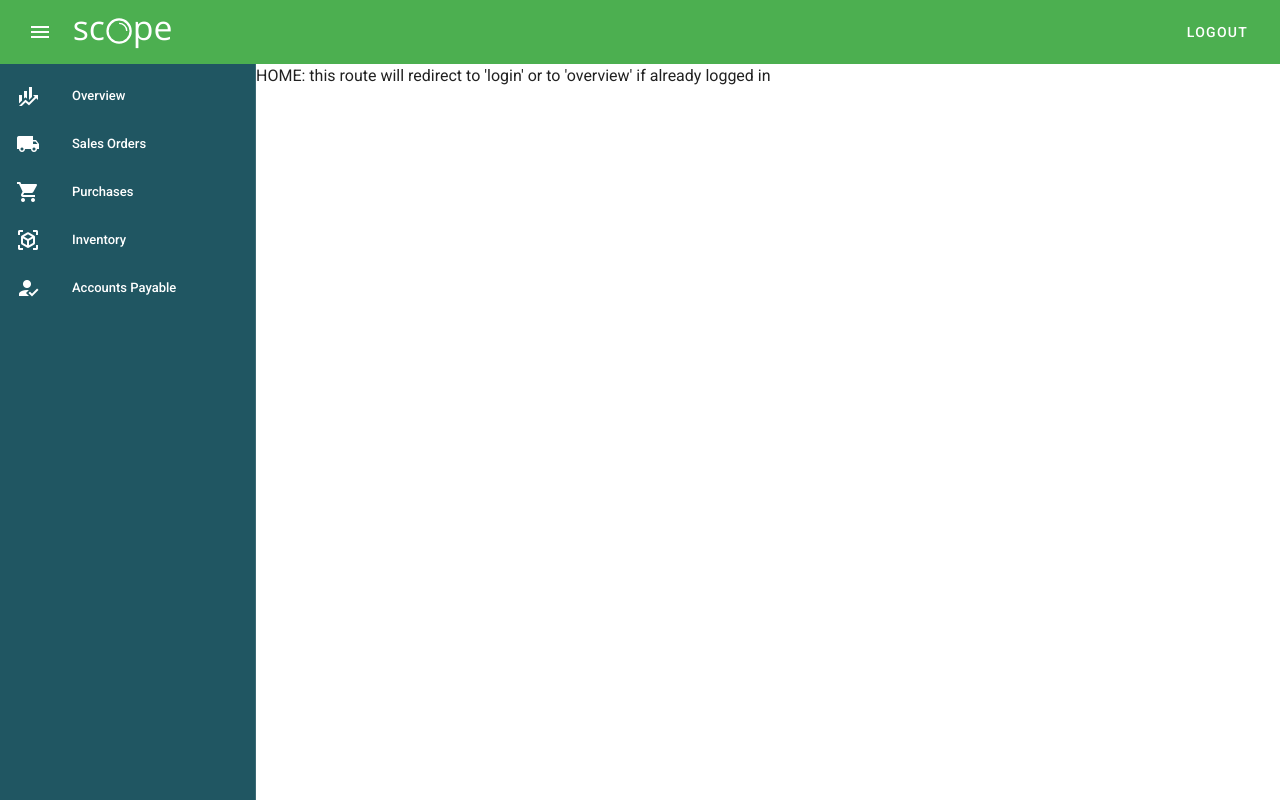
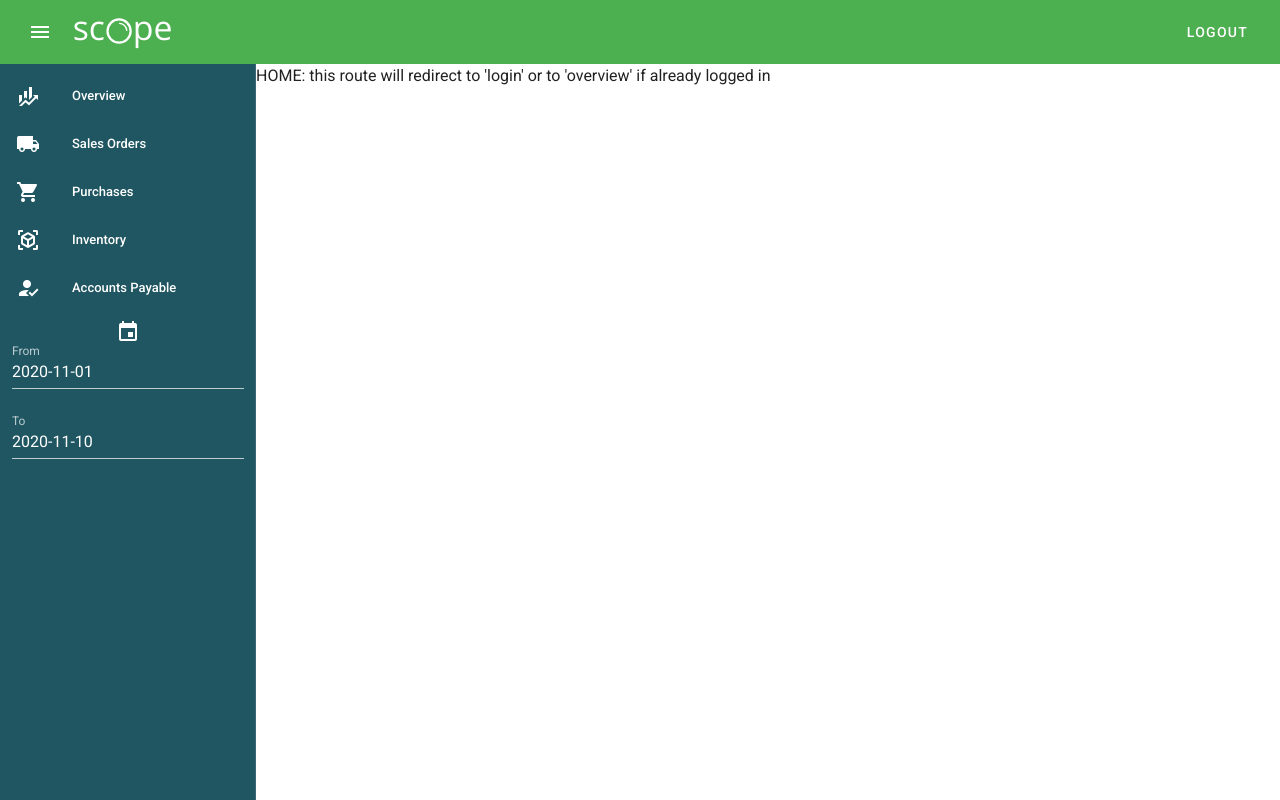
Before and after one commit to Marantesss/feup-sinf, a Vue app in the folder scope-frontend/: page / in a window 1280 px wide. Built offline with nearby package versions, Linux system fonts and the light colour scheme.

Commit message:
Added date picker to sidebar

```diff
--- /dev/null
+++ b/scope-frontend/src/components/common/Datepicker.vue
@@ -0,0 +1,80 @@
+<template>
+  <v-col>
+    <v-row class="d-flex justify-center">
+      <v-icon class="mb-2">mdi-calendar</v-icon>
+    </v-row>
+    <v-text-field
+    v-if="!picking"
+    @click.stop="pickingFrom=true"
+    v-model="dateFrom"
+    label="From"
+    readonly
+    ></v-text-field>
+    <v-text-field
+    v-if="!picking"
+    @click.stop="pickingTo=true;"
+    v-model="dateTo"
+    label="To"
+    readonly
+    ></v-text-field>
+    <v-date-picker
+      v-model="dateFrom"
+      v-if="pickingFrom"
+      @change="pickingFrom=false"
+      width=260
+      header-color="secondary"
+      color="secondary"
+      light
+      full-width:true
+      :no-title="true"
+      :max=dateTo
+      :show-current="true"
+    ></v-date-picker>
+    <v-date-picker
+      v-model="dateTo"
+      v-if="pickingTo"
+      @change="pickingTo=false"
+      width=260
+      header-color="secondary"
+      color="secondary"
+      light
+      full-width:true
+      :no-title="true"
+      :min=dateFrom
+      :max=now
+      :show-current="true"
+    ></v-date-picker>
+  </v-col>
+</template>
+
+<script>
+export default {
+  name: "Datepicker",
+
+  data: () => ({
+    pickingFrom: false,
+    dateFrom: "2020-11-01",
+    pickingTo: false,
+    dateTo: "2020-11-10",
+  }),
+
+  computed: {
+    picking () {
+      return this.pickingFrom || this.pickingTo;
+    },
+
+    now () {
+      let date = new Date();
+      let year = date.getFullYear().toString();
+      let month = date.getMonth() + 1;
+      let day = date.getDate();
+      month = month > 9 ? month : "0" + month;
+      day = day > 9 ? day : "0" + day;
+      return year + "-" + month + "-" + day;
+    }
+  },
+};
+</script>
+
+<style>
+</style>
--- a/scope-frontend/src/components/common/Sidebar.vue
+++ b/scope-frontend/src/components/common/Sidebar.vue
@@ -18,12 +18,19 @@
         </v-list-item>
       </router-link>
     </v-list>
-  </v-navigation-drawer>
+    <Datepicker/>
+  </v-navigation-drawer >
 </template>
 
 <script>
+import Datepicker from './Datepicker.vue';
+
 export default {
   name: "Sidebar",
+
+  components: {
+    Datepicker,
+  },
 
   props: {
     show: Boolean,
```
